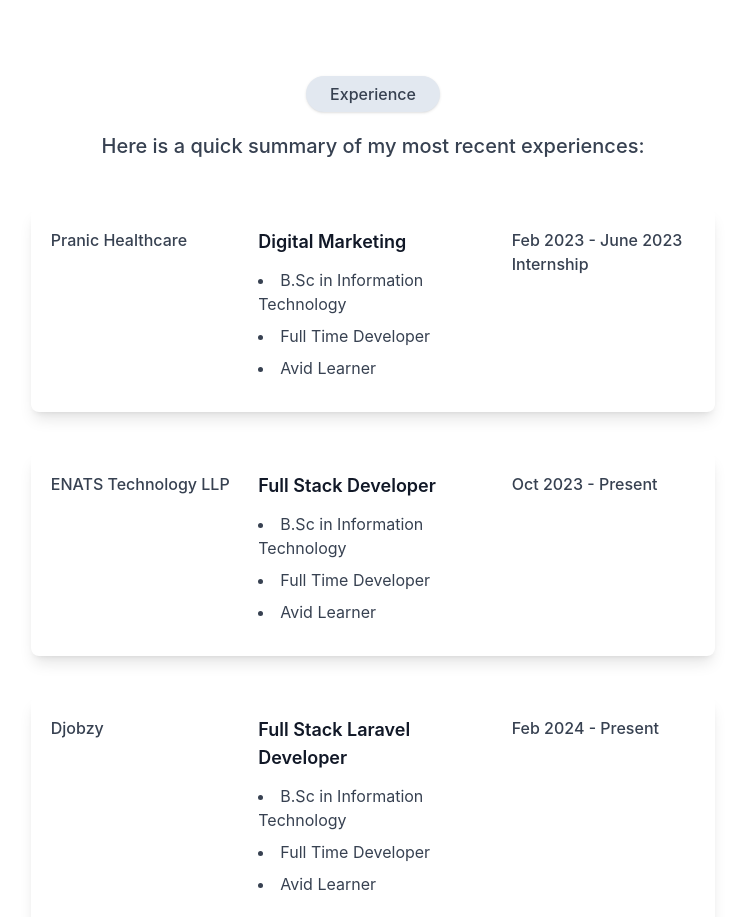
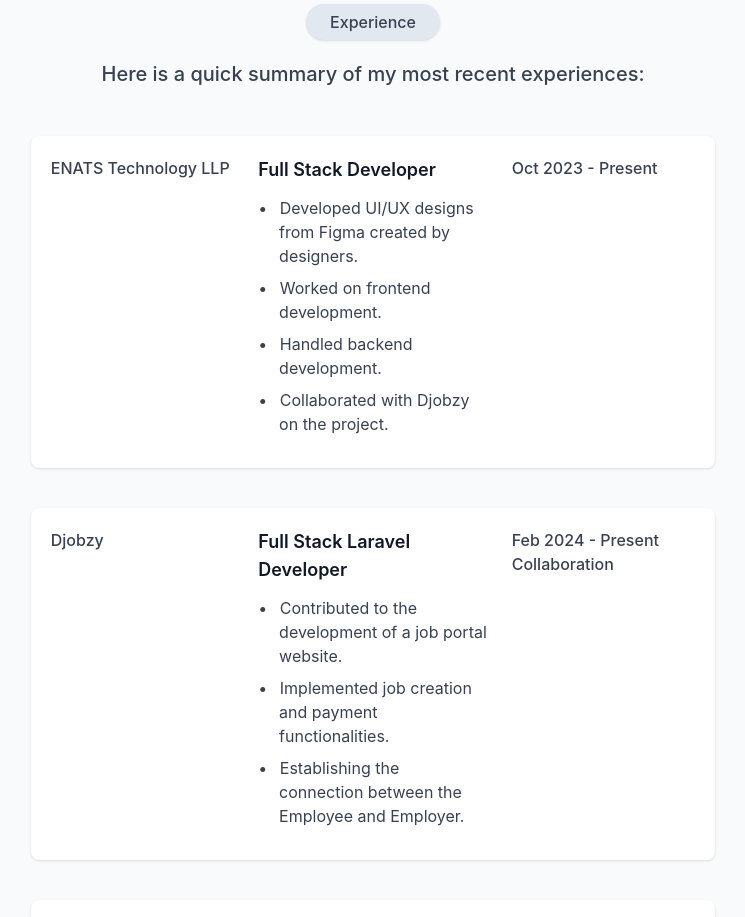
Before and after one commit to SwayamParmar/swayam-reactdev, a React (Create React App) app: page / in a window 1280 px wide. Shown: the part 1880-2797 px from the top of the page, without its empty margins (267-1012 px from the left). Built offline with nearby package versions, Linux system fonts and the light colour scheme.

Commit message:
Experience section correction, header section fixed on top

```diff
--- a/src/components/AboutMe.js
+++ b/src/components/AboutMe.js
@@ -5,7 +5,7 @@
     const isMobile = useMediaQuery(800);
 
     return (
-        <section id='about' className='bg-white dark:bg-slate-700 transition-colors duration-300'>
+        <section id='about' className='bg-[#F9FAFB] dark:bg-slate-700 transition-colors duration-300'>
             <div className="w-11/12 mx-auto px-4 py-8 sm:py-16 lg:pt-20 lg:pb-10 transition-colors duration-300">
                 <p className="text-base max-w-max py-1.5 px-6 mx-auto font-medium bg-slate-200 dark:bg-slate-400 text-gray-700 dark:text-gray-200 text-center rounded-full shadow transition-colors duration-300">
                     About me
--- a/src/components/Experience.js
+++ b/src/components/Experience.js
@@ -1,45 +1,49 @@
 import React from 'react';
 import useMediaQuery from '../mediaQuery/useMediaQuery';
+import "../styles/header.css";
+const experienceData = [
 
-const experienceData = [
-    {
-        company: 'Pranic Healthcare',
-        role: 'Digital Marketing',
-        duration: 'Feb 2023 - June 2023',
-        type: 'Internship',
-        details: [
-            'B.Sc in Information Technology',
-            'Full Time Developer',
-            'Avid Learner'
-        ]
-    },
     {
         company: 'ENATS Technology LLP',
         role: 'Full Stack Developer',
         duration: 'Oct 2023 - Present',
         details: [
-            'B.Sc in Information Technology',
-            'Full Time Developer',
-            'Avid Learner'
+            'Developed UI/UX designs from Figma created by designers.',
+            'Worked on frontend development.',
+            'Handled backend development.',
+            'Collaborated with Djobzy on the project.'
         ]
     },
     {
         company: 'Djobzy',
         role: 'Full Stack Laravel Developer',
         duration: 'Feb 2024 - Present',
+        type: 'Collaboration',
         details: [
-            'B.Sc in Information Technology',
-            'Full Time Developer',
-            'Avid Learner'
+            'Contributed to the development of a job portal website.',
+            'Implemented job creation and payment functionalities.',
+            'Establishing the connection between the Employee and Employer.'
         ]
-    }
+    },
+    {
+        company: 'Pranic Healthcare',
+        role: 'Digital Marketing',
+        duration: 'Feb 2023 - April 2023',
+        type: 'Internship',
+        details: [
+            'Managed Amazon Seller Central, uploading products, handling orders, and dispatching to customers.',
+            'Maintained and managed a WordPress website.',
+            'Ran ads on Meta and Instagram.',
+            'Researched and optimized unique keywords for product searches on Amazon.'
+        ]
+    },
 ];
 
 const Experience = () => {
     const isMobile = useMediaQuery(800);
 
     return (
-        <section id='experience' className='bg-white dark:bg-slate-800 transition-colors duration-300'>
+        <section id='experience' className='bg-[#F9FAFB] dark:bg-slate-800 transition-colors duration-300'>
             <div className="w-11/12 mx-auto py-8 sm:py-16 lg:pt-20 lg:pb-15 transition-colors duration-300">
                 <p className="text-base max-w-max py-1.5 px-6 mx-auto font-medium bg-slate-200 dark:bg-slate-400 text-gray-700 dark:text-gray-200 text-center rounded-full shadow transition-colors duration-300">
                     Experience
@@ -49,7 +53,7 @@
                 </p>
                 {
                     experienceData.map((experience, index) => (
-                        <div key={index} className={`bg-white dark:bg-slate-700 my-8 sm:my-8 lg:my-10 ${isMobile ? 'w-full' : 'w-7/12'} mx-auto rounded-lg sm:shadow-lg shadow-lg p-5`}>
+                        <div key={index} className={`bg-white dark:bg-slate-700 my-8 sm:my-8 lg:my-10 ${isMobile ? 'w-full' : 'w-7/12'} mx-auto rounded-lg shadow p-5`}>
                             <div className={`flex ${isMobile ? 'flex-col' : 'flex'} lg:flex-row items-start justify-between lg:space-x-6 transition-colors duration-300`}>
                                 <div className={`${isMobile ? 'my-2 w-full' : 'w-4/12'} order-1`}>
                                     <span className='text-medium font-medium text-gray-700 dark:text-gray-200 transition-colors duration-300'>
@@ -60,7 +64,7 @@
                                     <span className='text-lg font-semibold text-gray-900 dark:text-gray-200 transition-colors duration-300'>
                                         { experience.role }
                                     </span>
-                                    <ul className={`text-gray-700 dark:text-gray-300 list-disc list-inside my-3 w-full`}>
+                                    <ul className={`text-gray-700 dark:text-gray-300 hanging-indent list-disc list-inside my-3 w-full`}>
                                         {
                                             experience.details.map((detail, i) => (
                                                 <li key={i} className='w-full mb-2 text-medium'>{ detail }</li>
--- a/src/components/Header.js
+++ b/src/components/Header.js
@@ -21,7 +21,7 @@
     const WebHeader = () => {
         return (
             <div className={`text-center ${darkMode ? 'dark' : ''}`}>
-                <header className="bg-white dark:bg-gray-900 flex items-center justify-between p-4 transition-colors duration-300">
+                <header className="fixed top-0 left-0 w-full z-50 bg-white dark:bg-gray-900 flex items-center justify-between p-4 transition-colors duration-300">
                     <div className="w-11/12 mx-auto flex items-center justify-between transition-colors duration-300">
                         <div className="transition-colors duration-300">
                             <NavLink to="/" className="no-underline">
@@ -29,14 +29,14 @@
                             </NavLink>
                         </div>
                         <nav className="flex items-center space-x-4 transition-colors duration-300">
-                            <a href="#about" className="text-base font-medium text-gray-600 dark:text-white hover:text-gray-500  hover:dark:text-gray-300 transition-colors duration-300">About</a>
-                            <a href="#work" className="text-base font-medium text-gray-600 dark:text-white hover:text-gray-500  hover:dark:text-gray-300 transition-colors duration-300">Work</a>
-                            <a href="#contact" className="text-base font-medium text-gray-600 dark:text-white hover:text-gray-500  hover:dark:text-gray-300 transition-colors duration-300">Contact</a>
+                            <a href="#about" className="text-base font-medium text-gray-600 dark:text-white hover:text-gray-500 hover:dark:text-gray-300 transition-colors duration-300">About</a>
+                            <a href="#work" className="text-base font-medium text-gray-600 dark:text-white hover:text-gray-500 hover:dark:text-gray-300 transition-colors duration-300">Work</a>
+                            <a href="#contact" className="text-base font-medium text-gray-600 dark:text-white hover:text-gray-500 hover:dark:text-gray-300 transition-colors duration-300">Contact</a>
                             <span className='text-[23px] text-gray-200 dark:text-white pb-1'>|</span>
-                            <button onClick={toggleDarkMode} className="text-gray-600 dark:text-white hover:text-gray-500  hover:dark:text-gray-300 p-2 transition-colors duration-300">
+                            <button onClick={toggleDarkMode} className="text-gray-600 dark:text-white hover:text-gray-500 hover:dark:text-gray-300 p-2 transition-colors duration-300">
                                 {darkMode ? <FaMoon /> : <FiSun />}
                             </button>
-                                <a href="#download-cv" className="text-base font-medium bg-gray-900 dark:bg-gray-300 text-white dark:text-black px-4 py-2 rounded-xl hover:bg-slate-700 dark:hover:bg-gray-200 transition transform hover:-translate-y-1 motion-reduce:transition-none motion-reduce:transform-none">
+                            <a href="#download-cv" className="text-base font-medium bg-gray-900 dark:bg-gray-300 text-white dark:text-black px-4 py-2 rounded-xl hover:bg-slate-700 dark:hover:bg-gray-200 transition transform hover:-translate-y-1 motion-reduce:transition-none motion-reduce:transform-none">
                                 Download CV
                             </a>
                         </nav>
--- a/src/mobileComponents/MobileHeader.js
+++ b/src/mobileComponents/MobileHeader.js
@@ -17,7 +17,7 @@
 
     return (
         <div className={`text-center ${darkMode ? 'dark' : ''}`}>
-            <header className="bg-white dark:bg-gray-900 w-full p-4 shadow-sm flex items-center justify-between transition-colors duration-300">
+            <header className="fixed top-0 left-0 w-full z-50 bg-white dark:bg-gray-900 w-full p-4 shadow-sm flex items-center justify-between transition-colors duration-300">
                 <div className="text-2xl text-black dark:text-white font-bold transition-colors duration-300">
                     <NavLink to="/" className="no-underline">
                         <span className={`${isNavOpen ? 'opacity-15 visible' : 'opacity-100 visible'} text-xl text-gray-900 dark:text-white`}>Swayam Parmar</span>
--- a/src/styles/header.css
+++ b/src/styles/header.css
@@ -1,3 +1,13 @@
 .material-icons {
     font-size: 20px;
 }
+.hanging-indent {
+    list-style: none;
+    padding-left: 1.3em;
+    text-indent: -1.3em;
+}
+
+.hanging-indent li::before {
+    content: "• ";
+    padding-right: 0.5em;
+}
```
